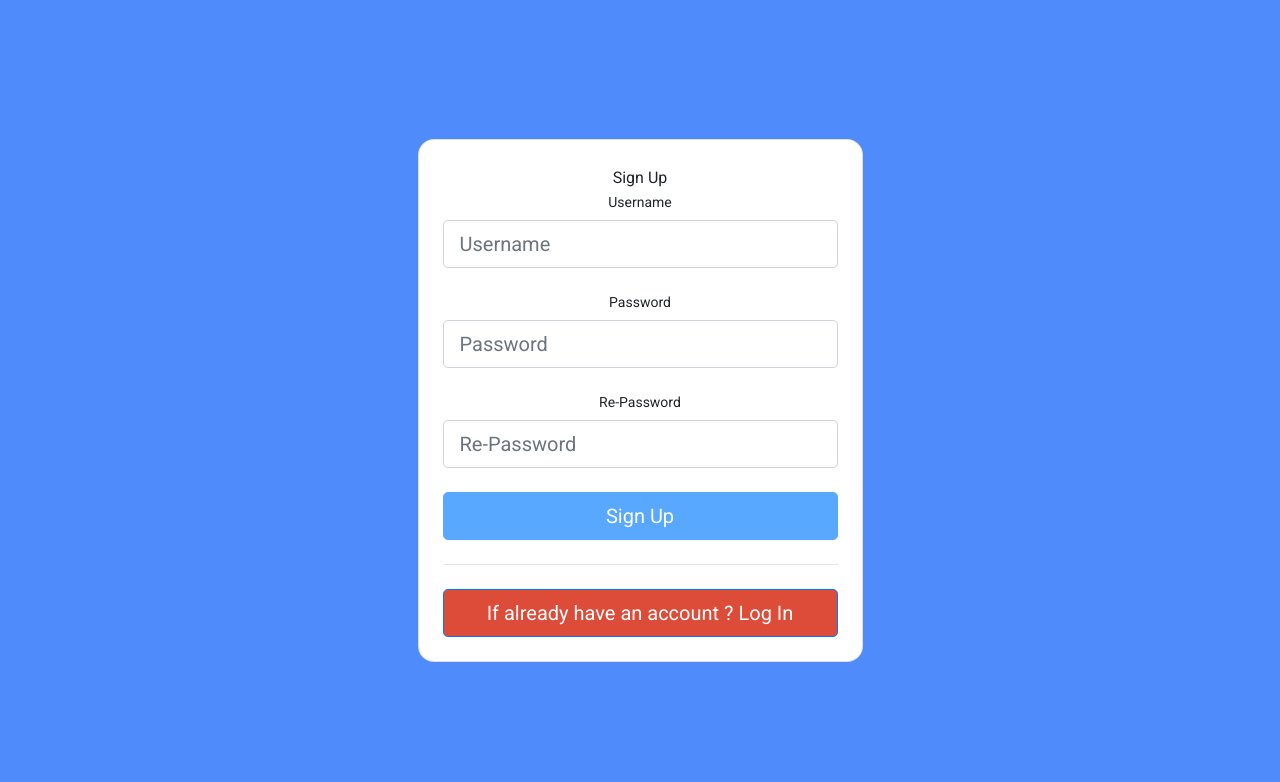
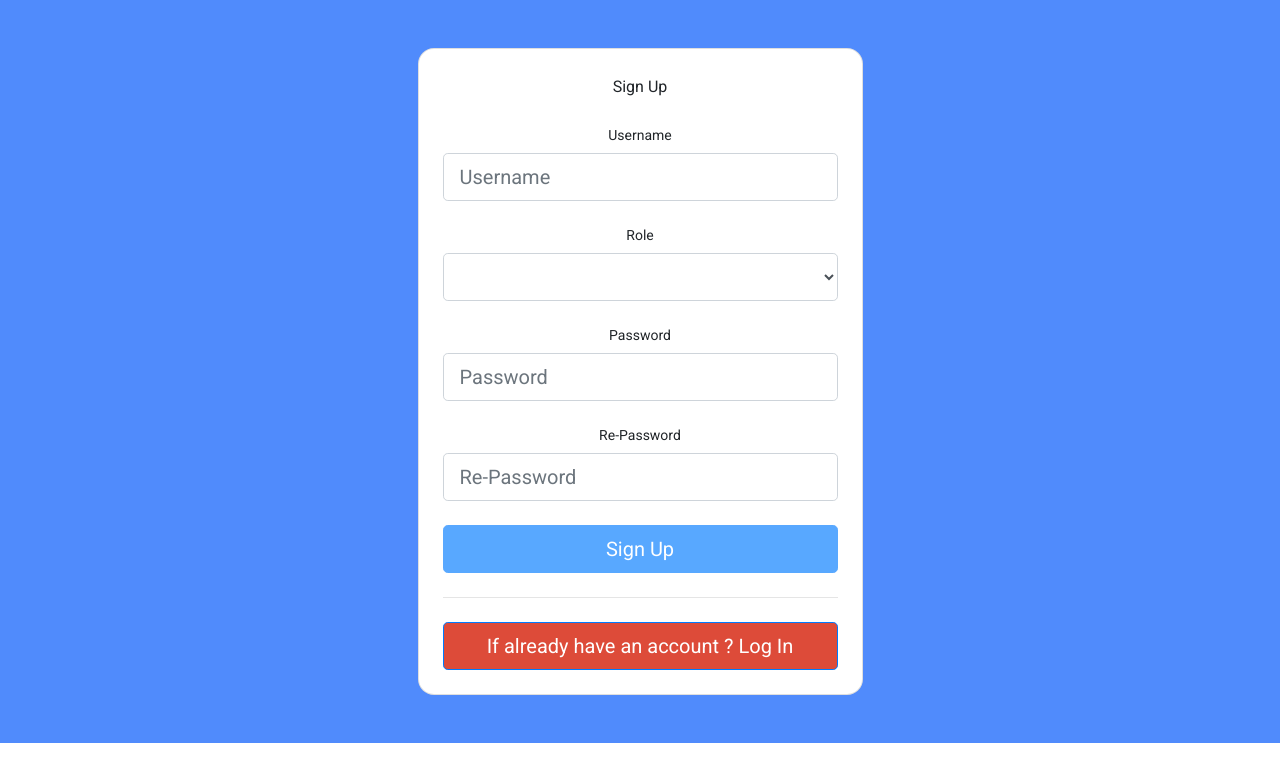
Before and after one commit to gangwarkumaranit/Polling-App, an Angular app: page /signup in a window 1280 px wide. Shown: the top 782 px of the page. Built offline with nearby package versions, Linux system fonts and the light colour scheme.

Commit message:
complete login and signup

```diff
--- a/src/app/login/login.component.html
+++ b/src/app/login/login.component.html
@@ -1,11 +1,11 @@
-<section class="vh-100" style="background-color: #508bfc;">
+<section style="background-color: #508bfc;">
     <div class="container py-5 h-100">
       <div class="row d-flex justify-content-center align-items-center h-100">
         <div class="col-12 col-md-8 col-lg-6 col-xl-5">
           <div class="card shadow-2-strong" style="border-radius: 1rem;">
             <div class="card-body p-5 text-center">
 
-              <h3 class="mb-5">Log In</h3>
+              <h3 class="mb-4">Log In</h3>
               <form [formGroup]=loginForm>
                 <div *ngIf="showme" class="alert alert-danger" role="alert">
                   user does not exists !
--- a/src/app/signup/signup.component.html
+++ b/src/app/signup/signup.component.html
@@ -1,17 +1,25 @@
-<section class="vh-100" style="background-color: #508bfc;">
+<section style="background-color: #508bfc;">
     <div class="container py-5 h-100">
       <div class="row d-flex justify-content-center align-items-center h-100">
         <div class="col-12 col-md-8 col-lg-6 col-xl-5">
           <div class="card shadow-2-strong" style="border-radius: 1rem;">
             <div class="card-body p-4 text-center">
 
-              <h3 class="mb-0">Sign Up</h3>
+              <h3 class="mb-4">Sign Up</h3>
               <form [formGroup]=signupForm>
                 <div class="form-outline mb-4">
                   <label class="form-label" for="typeEmailX-2">Username</label>
                   <input type="email" id="typeEmailX-2" class="form-control form-control-lg"  placeholder="Username" formControlName="username"/>
                   <small class="text-danger" *ngIf="username && username.invalid && username.touched" >Username is required</small>
+                </div>
 
+                <div>
+                  <label class="form-label" for="typeinputStateX-2" htmlfor="inputState">Role</label>
+                  <select id="inputState" formControlName="role" class="form-select form-control form-control-lg mb-4">
+                    <option value="choose...">Choose...</option>
+                    <option value="user">user</option>
+                    <option value="admin">admin</option>
+                  </select>
                 </div>
 
                 <div class="form-outline mb-4">
--- a/src/app/signup/signup.component.ts
+++ b/src/app/signup/signup.component.ts
@@ -14,7 +14,7 @@ export class SignupComponent implements OnInit {
     username: new FormControl('',[Validators.required]),
     password: new FormControl('',[Validators.required]),
     repassword: new FormControl('',[Validators.required]),
-    role: new FormControl('admin')
+    role: new FormControl('')
   },{validators: PasswordValidator});
 
  get username(){
@@ -35,9 +35,7 @@ export class SignupComponent implements OnInit {
     this.signupService.signup(this.signupForm.value.username, this.signupForm.value.password,this.signupForm.value.role).subscribe((data: any)=>{
       console.log(data,this.signupForm.value);
       localStorage.setItem('token',data.token);
-      if(data.token){
-        this._router.navigate(['../login'])
-      }
+      this._router.navigate(['../login'])
     }
     )
 }
```
